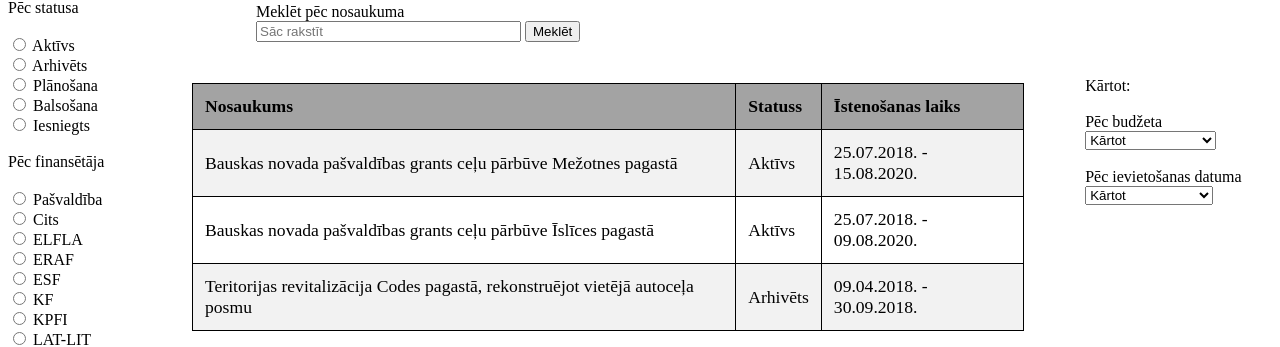
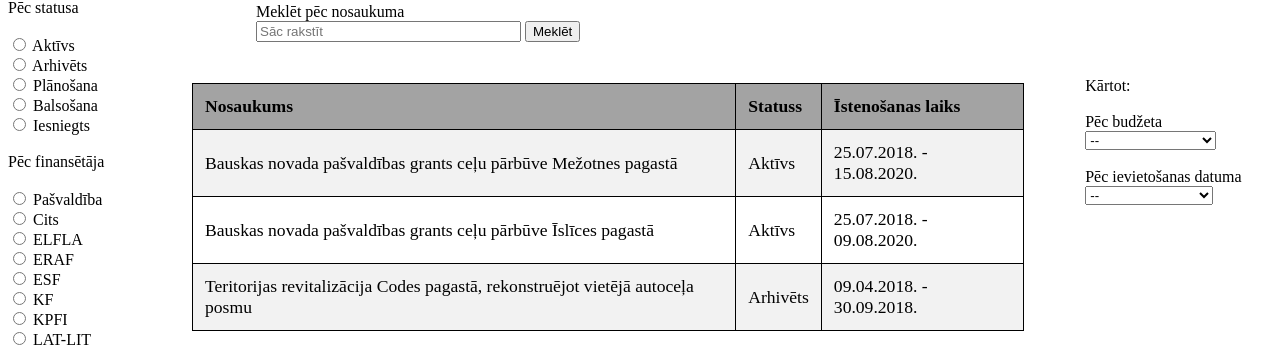
Before and after one commit to jekabssolo/ProView, a PHP site: page / in a window 1280 px wide. Shown: the part 117-464 px from the top of the page. Run offline with PHP 8.4, Linux system fonts and the light colour scheme; data comes from the database, SQL or seed files in the repository.

Commit message:
Bug fixes and design improvements

```diff
--- a/index.php
+++ b/index.php
@@ -87,8 +87,9 @@
           }else{
             $entrysort=$_POST["entrysort"];
           }
+          $searchval = preg_replace("/[']/", "", $_POST["search"]);
           require_once "functions/searchfilter.php";
-          $projects = getProjectscontaining($finanval, $statusval, $_POST["search"], $budgetsort, $entrysort);
+          $projects = getProjectscontaining($finanval, $statusval, $searchval, $budgetsort, $entrysort);
         }
        ?>
 
@@ -139,14 +140,13 @@
           <input type="hidden" name="search" value="<?php echo isset($_POST['search']) ? $_POST['search'] : '' ?>">
           <input type="hidden" name="budgetsort" value="<?php echo isset($_POST['budgetsort']) ? $_POST['budgetsort'] : '' ?>">
           <input type="hidden" name="entrysort" value="<?php echo isset($_POST['entrysort']) ? $_POST['entrysort'] : '' ?>">
-
           <input type="submit" value="Notīrīt filtrus">
         </form>
 
         <!-- Search form -->
         <form method="post" class="search-field">
               Meklēt pēc nosaukuma<br>
-              <input type="text" size="30" placeholder="Sāc rakstīt" name="search" value="<?php echo isset($_POST['search']) ? $_POST['search'] : '' ?>">
+              <input type="text" size="30" placeholder="Sāc rakstīt" name="search" value="<?php echo isset($_POST['search']) ? $_POST['search'] : '' ?>" maxlength="65534">
               <input type="hidden" name="status" value="<?php echo isset($_POST['status']) ? $_POST['status'] : '' ?>">
               <input type="hidden" name="financer" value="<?php echo isset($_POST['financer']) ? $_POST['financer'] : '' ?>">
               <input type="hidden" name="budgetsort" value="<?php echo isset($_POST['budgetsort']) ? $_POST['budgetsort'] : '' ?>">
@@ -161,7 +161,7 @@
             <!-- Sorting by budget -->
             Pēc budžeta<br>
             <select size="1" name="budgetsort" onchange="sortsubmit()">
-              <option value='' selected>Kārtot</option>
+              <option value='' selected>--</option>
               <option value='ASC' <?php echo isset($_POST['budgetsort']) && $_POST['budgetsort'] == 'ASC' ? 'selected' : '' ?>>Mazākais vispirms</option>
               <option value='DESC' <?php echo isset($_POST['budgetsort']) && $_POST['budgetsort'] == 'DESC' ? 'selected' : '' ?>>Lielākais vispirms</option>
             </select>
@@ -169,7 +169,7 @@
             <!-- Sorting by entry date -->
             Pēc ievietošanas datuma<br>
             <select size="1" name="entrysort" onchange="sortsubmit()">
-              <option value='' selected>Kārtot</option>
+              <option value='' selected>--</option>
               <option value='ASC' <?php echo isset($_POST['entrysort']) && $_POST['entrysort'] == 'ASC' ? 'selected' : '' ?>>Jaunākie vispirms</option>
               <option value='DESC' <?php echo isset($_POST['entrysort']) && $_POST['entrysort'] == 'DESC' ? 'selected' : '' ?>>Senākie vispirms</option>
             </select>
```
